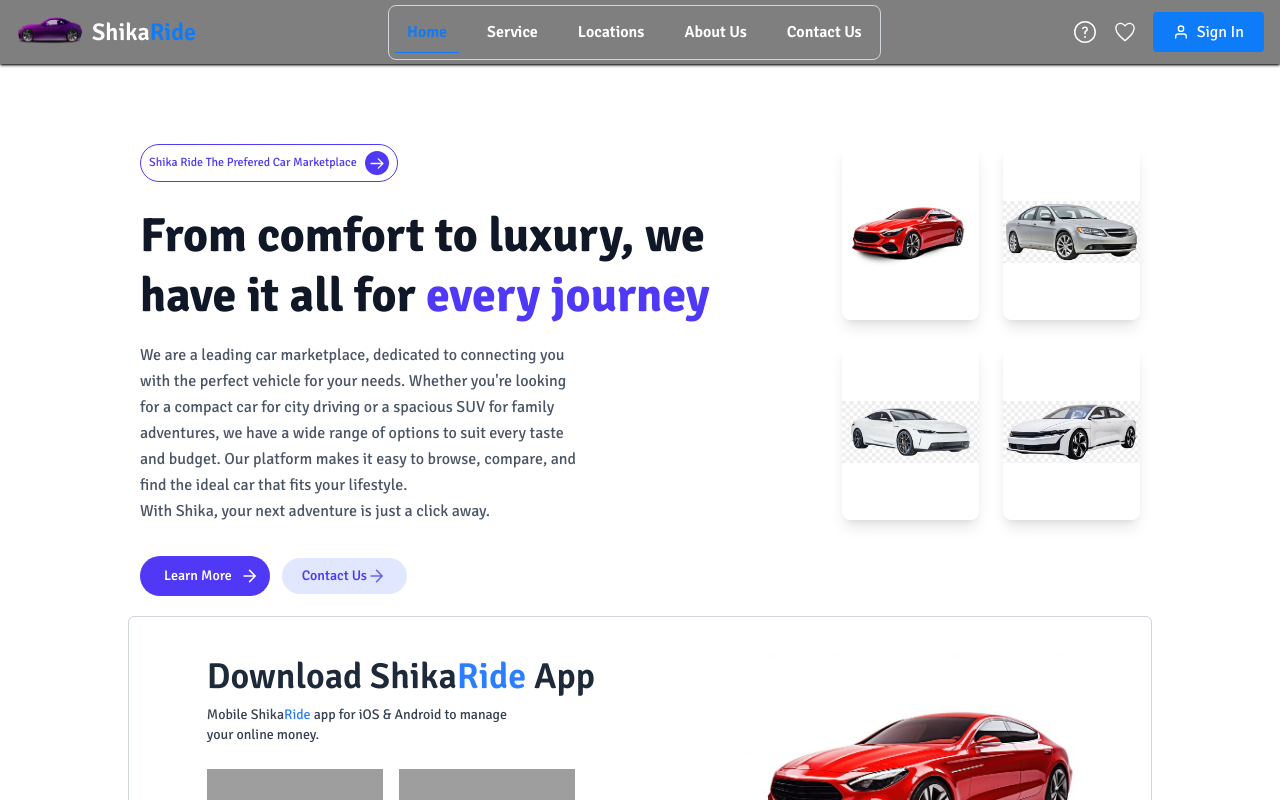
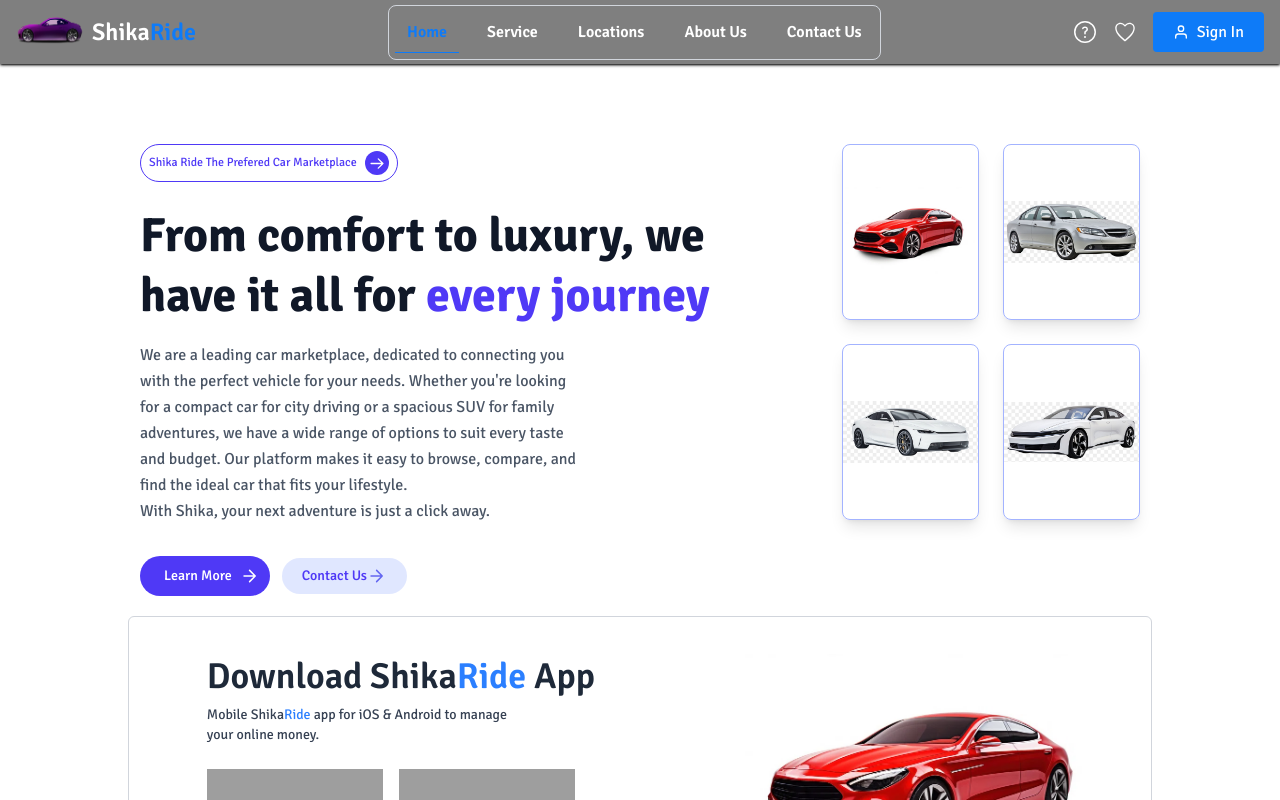
Before and after one commit to Grealishgit/Car-Booking-MariaDB, a React (Vite) app in the folder frontend/: page /about in a window 1280 px wide. Shown: the top 800 px of the page. Built offline with nearby package versions, Linux system fonts and the light colour scheme; grey boxes are pictures that could not be loaded.

Commit message:
Enhance About page interactivity by adding cursor styles to buttons and images for improved user experience

```diff
--- a/frontend/src/pages/About.jsx
+++ b/frontend/src/pages/About.jsx
@@ -11,7 +11,7 @@ const About = () => {
             <div className="flex md:flex-row flex-col items-center md:items-start">
                 <div className=" w-full max-w-7xl ">
                 <button
-                        className="mt-16  mb-6 flex items-center space-x-2 border border-indigo-600
+                        className="mt-16  mb-6 cursor-pointer flex items-center space-x-2 border border-indigo-600
                          text-indigo-600 text-xs rounded-full md:px-2 px-5 pr-1.5 py-1.5 hover:bg-indigo-50 transition"
                     type="button">
                     <span>
@@ -65,16 +65,16 @@ const About = () => {
 
             </div>
                 <div aria-label="Photos of leaders" className="grid grid-cols-2 gap-6 mt-16 pb-6">
-                    <img alt="" className="w-50 h-44 rounded-lg hover:scale-105 transition duration-300 object-contain flex-shrink-0 shadow-lg" height="140"
+                    <img alt="" className="w-50 h-44 rounded-lg cursor-pointer border border-indigo-300 hover:scale-105 transition duration-300 object-contain flex-shrink-0 shadow-lg" height="140"
                     src={car1}
                     width="120" />
-                    <img alt="" className="w-50 h-44 rounded-lg hover:scale-105 transition duration-300 object-contain flex-shrink-0 shadow-lg" height="140"
+                    <img alt="" className="w-50 h-44 rounded-lg cursor-pointer border border-indigo-300 hover:scale-105 transition duration-300 object-contain flex-shrink-0 shadow-lg" height="140"
                     src={car2}
                     width="120" />
-                    <img alt="" className="w-50 h-44 rounded-lg hover:scale-105 transition duration-300 object-contain flex-shrink-0 shadow-lg" height="140"
+                    <img alt="" className="w-50 h-44 rounded-lg cursor-pointer border border-indigo-300 hover:scale-105 transition duration-300 object-contain flex-shrink-0 shadow-lg" height="140"
                     src={car3}
                     width="120" />
-                    <img alt="" className="w-50 h-44 rounded-lg hover:scale-105 transition duration-300 object-contain flex-shrink-0 shadow-lg" height="140"
+                    <img alt="" className="w-50 h-44 rounded-lg cursor-pointer border border-indigo-300 hover:scale-105 transition duration-300 object-contain flex-shrink-0 shadow-lg" height="140"
                     src={car4}
                     width="120" />
             </div>
```
